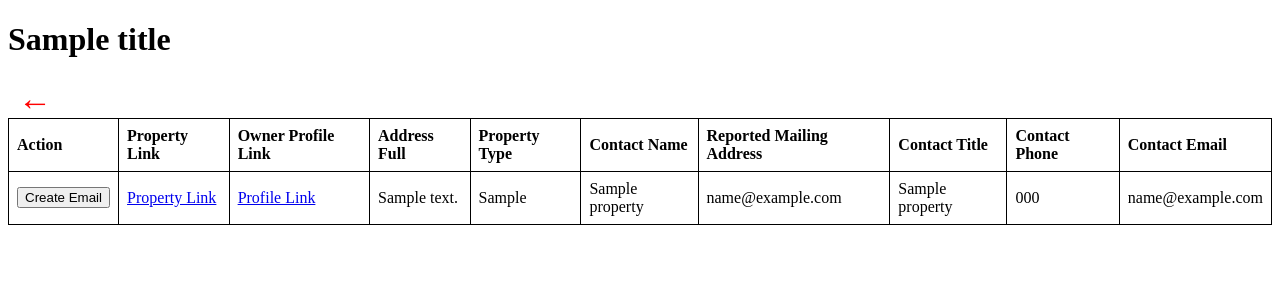
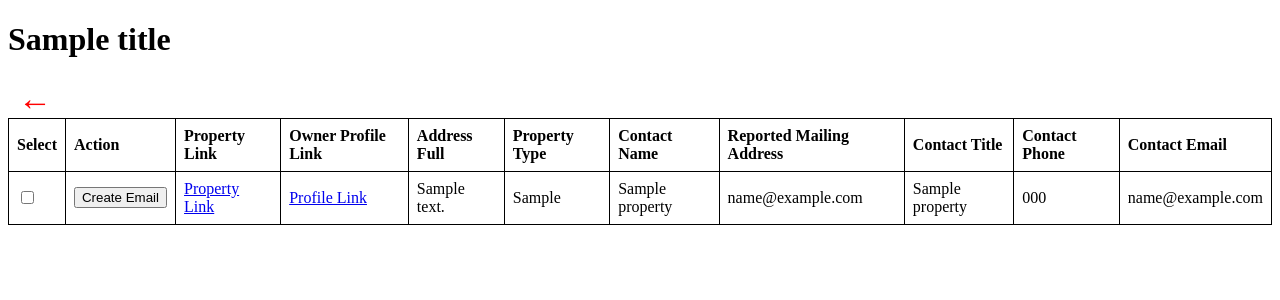
Before and after one commit to elifckr3/cw, a Flask app: template templates/contact_table.html in a window 1280 px wide. Shown: the top 300 px of the page. Run offline with Flask 3, Linux system fonts and the light colour scheme; the template is opened without the code that fills it: most values are stand-ins (such as "Sample title", 1, 10 or a date in 2020).

Commit message:
select buttons added

```diff
--- a/app.py
+++ b/app.py
@@ -177,7 +177,7 @@ def filter_by_category():
     # Render the template with the filtered properties and the title
     return render_template('contact_table.html', properties=properties, title=title)
 
-# dataframes fixed
+# dataframes fi
 
 @app.route('/check-occupier', methods=['POST'])
 def check_occupier():
--- a/templates/contact_table.html
+++ b/templates/contact_table.html
@@ -46,6 +46,7 @@
     <table>
         <thead>
             <tr>
+                <th>Select</th>
                 <th>Action</th>
                 <th>Property Link</th>
                 <th>Owner Profile Link</th>
@@ -61,8 +62,12 @@
         <tbody>
             {% for property in properties %}
             <tr>
+                 <td>
+
+                <input type="checkbox" name="selected" value="{{ property['id'] | default(property['contact_email_1']) }}">
+            </td>
                 <td>
-                    <!-- Wrapping the button in a form to submit the request -->
+
                     <form action="{{ url_for('create_email') }}" method="post">
                         <input type="hidden" name="address" value="{{ property['address_full'] }}">
                         <input type="hidden" name="full_name" value="{{ property['contact_name'] }}">
```
